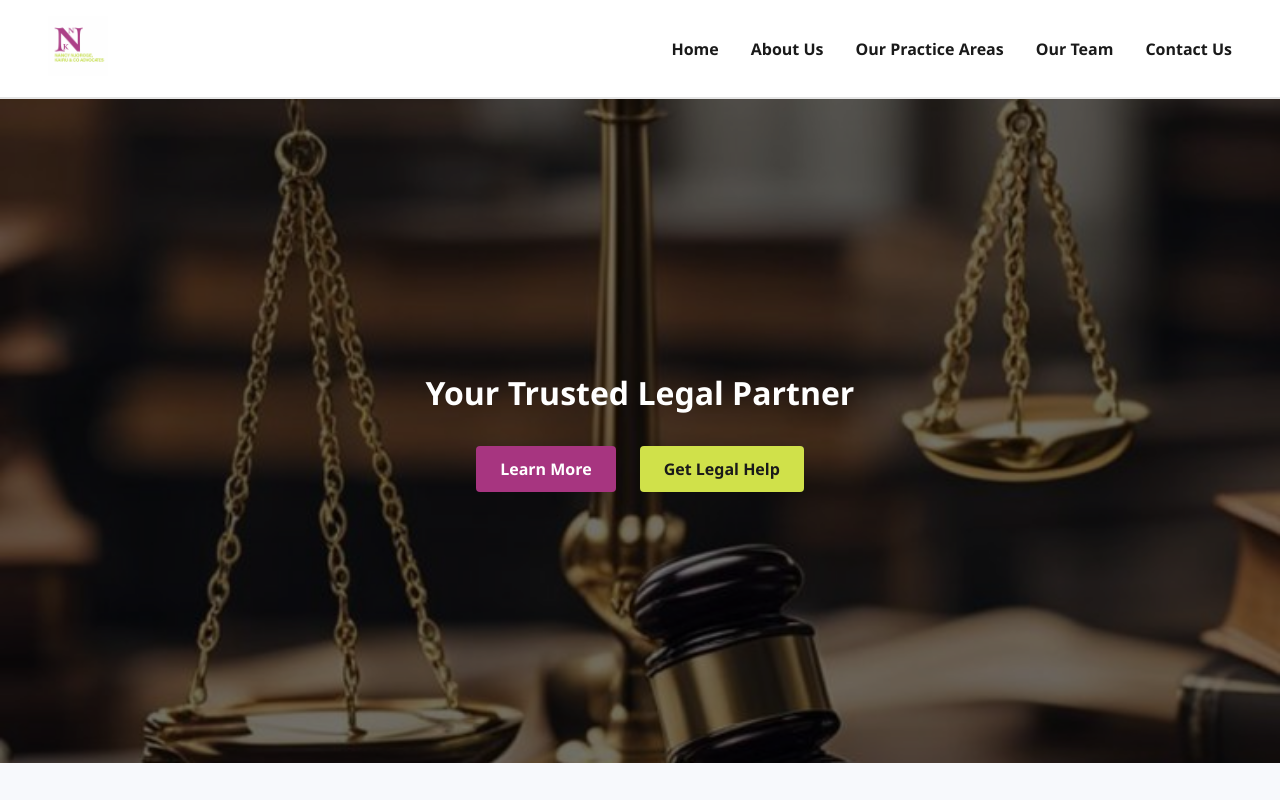
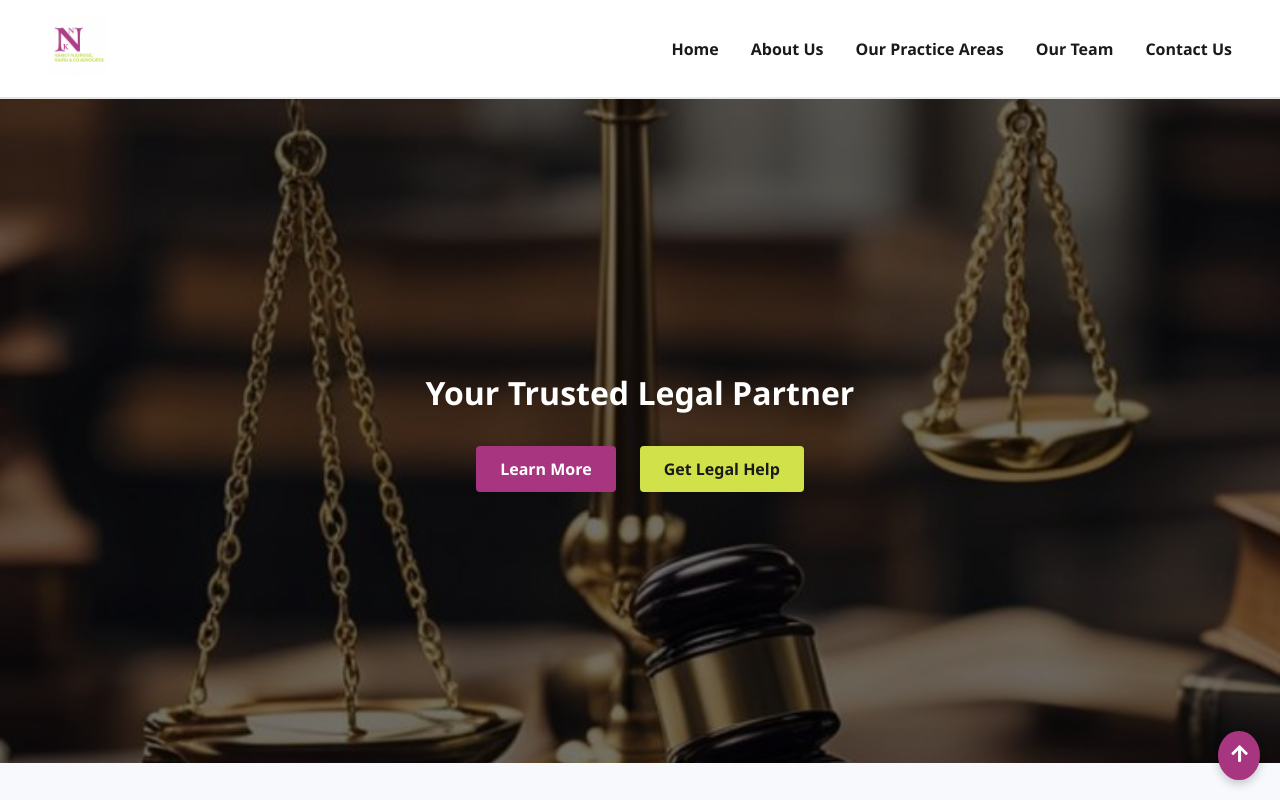
Before and after one commit to Kihikah/NNK-Advocates, a React (Vite) app: page / in a window 1280 px wide. Shown: the top 800 px of the page. Built offline with nearby package versions, Linux system fonts and the light colour scheme.

Commit message:
Add back to top arrow

```diff
--- a/src/components/Footer.jsx
+++ b/src/components/Footer.jsx
@@ -1,6 +1,10 @@
 import React from 'react'
 import "../styles/Footer.css"
-import { FaFacebookF, FaTwitter, FaInstagram, FaLinkedinIn } from 'react-icons/fa';
+import { FaFacebookF, FaTwitter, FaInstagram, FaLinkedinIn, FaArrowUp } from 'react-icons/fa';
+
+const scrollToTop = () => {
+  window.scrollTo({ top: 0, behavior: 'smooth' });
+};
 
 const Footer = () => {
   return (
@@ -35,6 +39,12 @@ const Footer = () => {
                 </div>
             </div>
         </div>
+
+        {/* Back to Top Button */}
+      <div className="back-to-top" onClick={scrollToTop} title="Back to top">
+        <FaArrowUp />
+      </div>
+
         <div className="footer-bottom">
             <p>&copy; {new Date().getFullYear()} NNK Law Firm. All rights reserved.</p>
         </div>
--- a/src/styles/Footer.css
+++ b/src/styles/Footer.css
@@ -69,6 +69,31 @@
   opacity: 0.9;
 }
 
+/* ============================
+   Back to Top Button
+============================ */
+.back-to-top {
+  position: fixed;
+  bottom: 20px;
+  right: 20px;
+  background-color: var(--primary);
+  color: #fff;
+  padding: 0.7rem;
+  border-radius: 50%;
+  cursor: pointer;
+  font-size: 1.2rem;
+  box-shadow: 0 4px 10px rgba(0, 0, 0, 0.2);
+  transition: all 0.3s ease;
+  z-index: 999;
+}
+
+.back-to-top:hover {
+  background-color: var(--accent);
+  color: var(--primary);
+  transform: translateY(-5px);
+}
+
+
 @media (max-width: 768px) {
   .footer-container {
     text-align: center;
```
